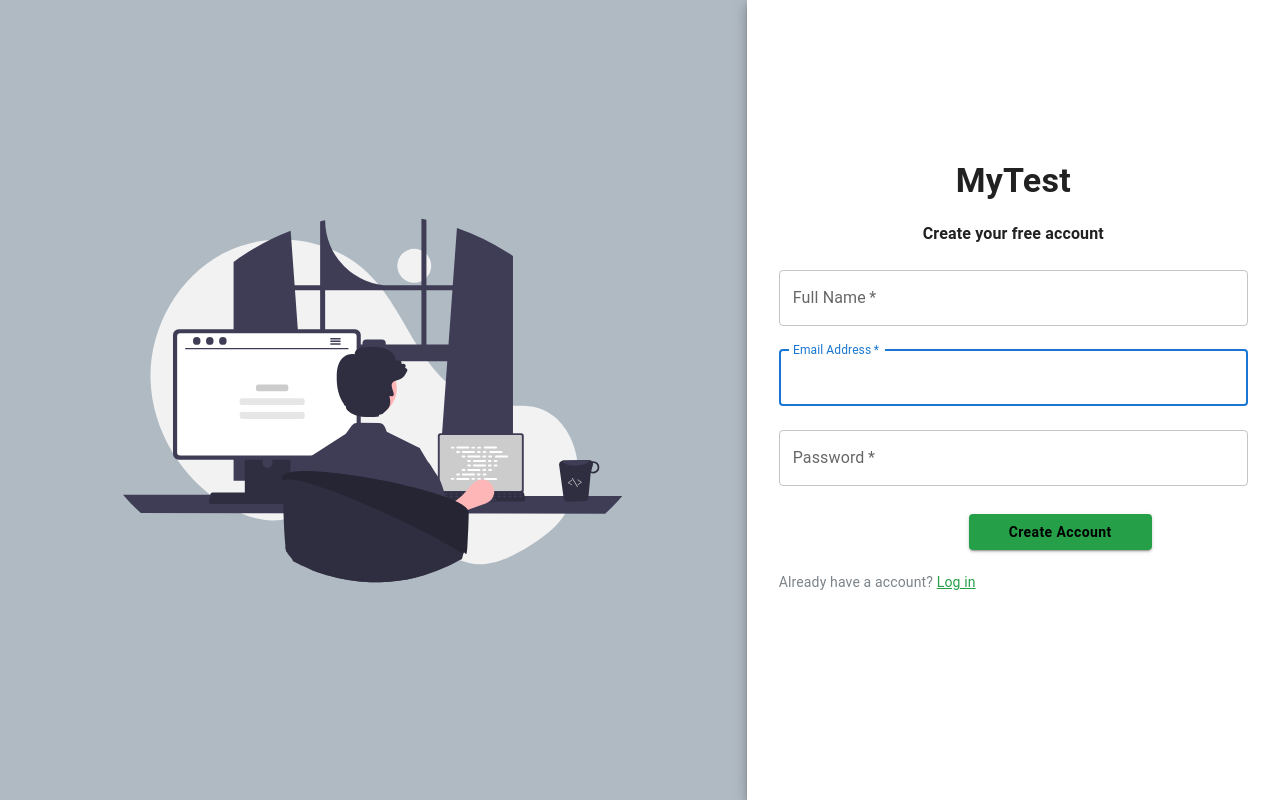
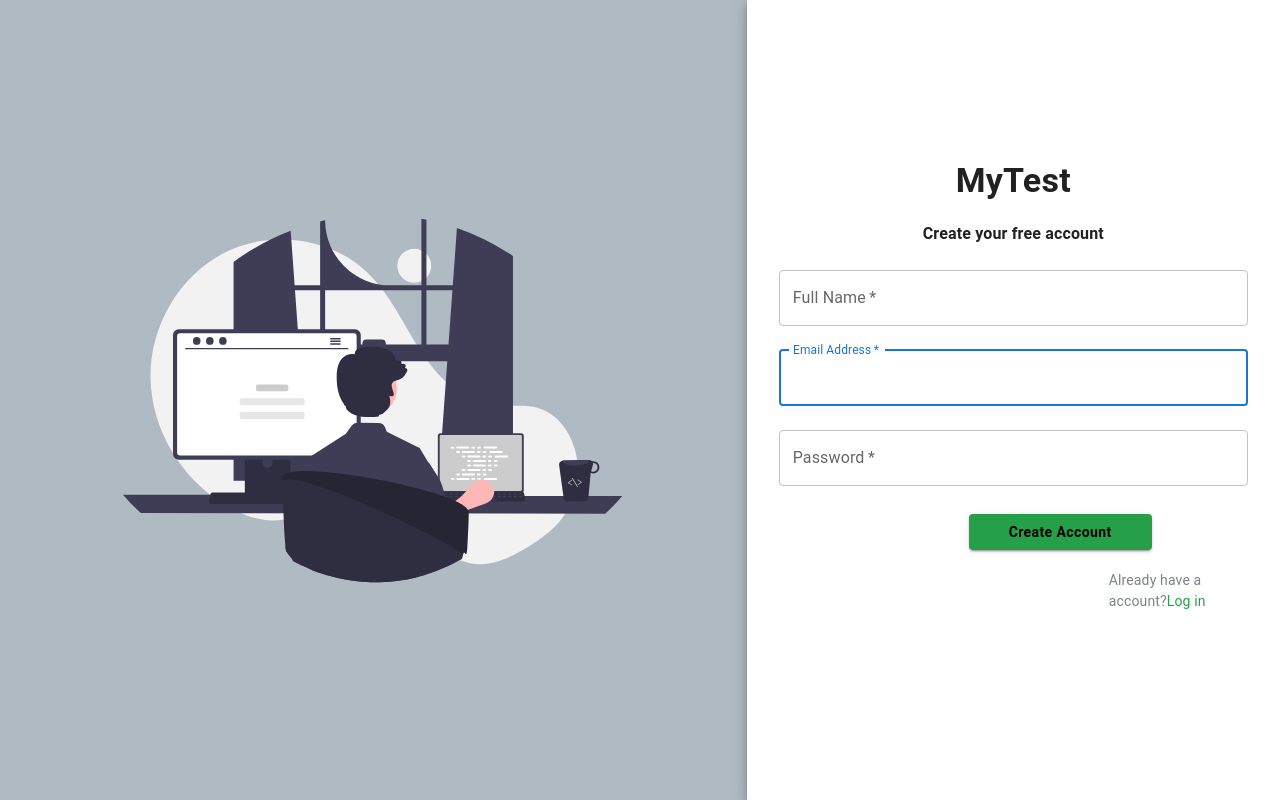
Before and after one commit to diazjohan98/MyTest, a React (Vite) app: page /auth/register in a window 1280 px wide. Built offline with nearby package versions, Linux system fonts and the light colour scheme.

Commit message:
optimizacion de los import en login y Register

```diff
--- a/src/auth/pages/LoginPage.jsx
+++ b/src/auth/pages/LoginPage.jsx
@@ -1,16 +1,8 @@
-// import { AuthLayout } from "../layout/AuthLayout"
-import Button from '@mui/material/Button';
-import CssBaseline from '@mui/material/CssBaseline';
-import TextField from '@mui/material/TextField';
-import Paper from '@mui/material/Paper';
-import Box from '@mui/material/Box';
-import Grid from '@mui/material/Grid';
-import Typography from '@mui/material/Typography';
-import { createTheme, ThemeProvider } from '@mui/material/styles';
-import ImgSignUp from '../../assets/undraw_mobile_development_re_wwsn.svg'
+import ImgSignUp from '../../assets/undraw_mobile_development_re_wwsn.svg';
 import { Link as RouterLink } from "react-router-dom"
-import { Link } from '@mui/material';
+import * as MUI from './MaterialUIComponents'; // Importa todos los componentes de Material-UI
 
+const { Button, CssBaseline, TextField, Paper, Box, Grid, Typography, createTheme, ThemeProvider } = MUI;
 
 const defaultTheme = createTheme();
 
@@ -100,12 +92,12 @@ export const LoginPage = () => {
               <Grid container>
 
                 <Grid item>
-                  <Link href="#" variant="body2" sx={{ color: '#7C838A', textDecorationLine: 'none', ml: '330px' }}>
+                  <Typography variant="body2" sx={{ color: '#7C838A', textDecorationLine: 'none', ml: '330px' }}>
                     {"Don't have an account? "}
-                    <Typography  variant="body2" component={RouterLink} to='/auth/register' sx={{ color: '#26A048' }}>
+                    <RouterLink to='/auth/register' style={{ color: '#26A048', textDecoration: 'none' }}>
                       Sign Up
-                    </Typography>
-                  </Link>
+                    </RouterLink>
+                  </Typography>
                 </Grid>
               </Grid>
             </Box>
--- /dev/null
+++ b/src/auth/pages/MaterialUIComponents.js
@@ -0,0 +1,9 @@
+export { default as Button } from '@mui/material/Button';
+export { default as CssBaseline } from '@mui/material/CssBaseline';
+export { default as TextField } from '@mui/material/TextField';
+export { default as Paper } from '@mui/material/Paper';
+export { default as Box } from '@mui/material/Box';
+export { default as Grid } from '@mui/material/Grid';
+export { default as Typography } from '@mui/material/Typography';
+export { createTheme, ThemeProvider } from '@mui/material/styles';
+export { default as Link } from '@mui/material/Link';
--- a/src/auth/pages/RegisterPage.jsx
+++ b/src/auth/pages/RegisterPage.jsx
@@ -1,16 +1,8 @@
-// import { AuthLayout } from "../layout/AuthLayout"
-import Button from '@mui/material/Button';
-import CssBaseline from '@mui/material/CssBaseline';
-import TextField from '@mui/material/TextField';
-import Paper from '@mui/material/Paper';
-import Box from '@mui/material/Box';
-import Grid from '@mui/material/Grid';
-import Typography from '@mui/material/Typography';
-import { createTheme, ThemeProvider } from '@mui/material/styles';
 import ImgSignUp from '../../assets/undraw_programming_re_kg9v.svg'
 import { Link as RouterLink } from "react-router-dom"
-import { Link } from '@mui/material';
+import * as MUI from './MaterialUIComponents'; // Importa todos los componentes de Material-UI
 
+const { Button, CssBaseline, TextField, Paper, Box, Grid, Typography, createTheme, ThemeProvider } = MUI;
 
 const defaultTheme = createTheme();
 
@@ -113,12 +105,12 @@ export const RegisterPage = () => {
               <Grid container>
 
                 <Grid item>
-                  <Link href="#" variant="body2" sx={{ color: '#7C838A', textDecorationLine: 'none' }}>
-                    {"Already have a account? "}
-                    <Typography variant="body2" component={RouterLink} to='/auth/login' sx={{ color: '#26A048' }}>
+                  <Typography variant="body2" sx={{ color: '#7C838A', textDecorationLine: 'none', ml: '330px' }}>
+                    {"Already have a account?"}
+                    <RouterLink to='/auth/login' style={{ color: '#26A048', textDecoration: 'none' }}>
                       Log in
-                    </Typography>
-                  </Link>
+                    </RouterLink>
+                  </Typography>
                 </Grid>
               </Grid>
             </Box>
```
